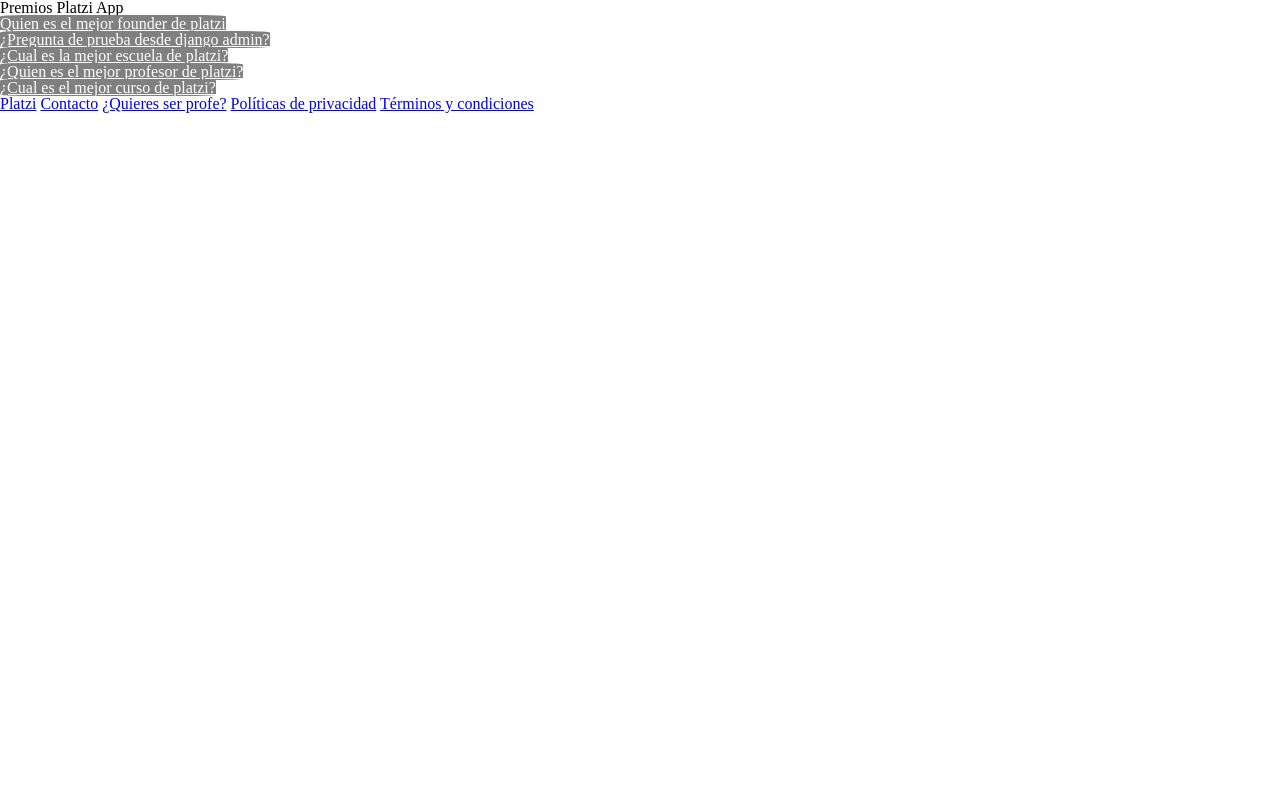
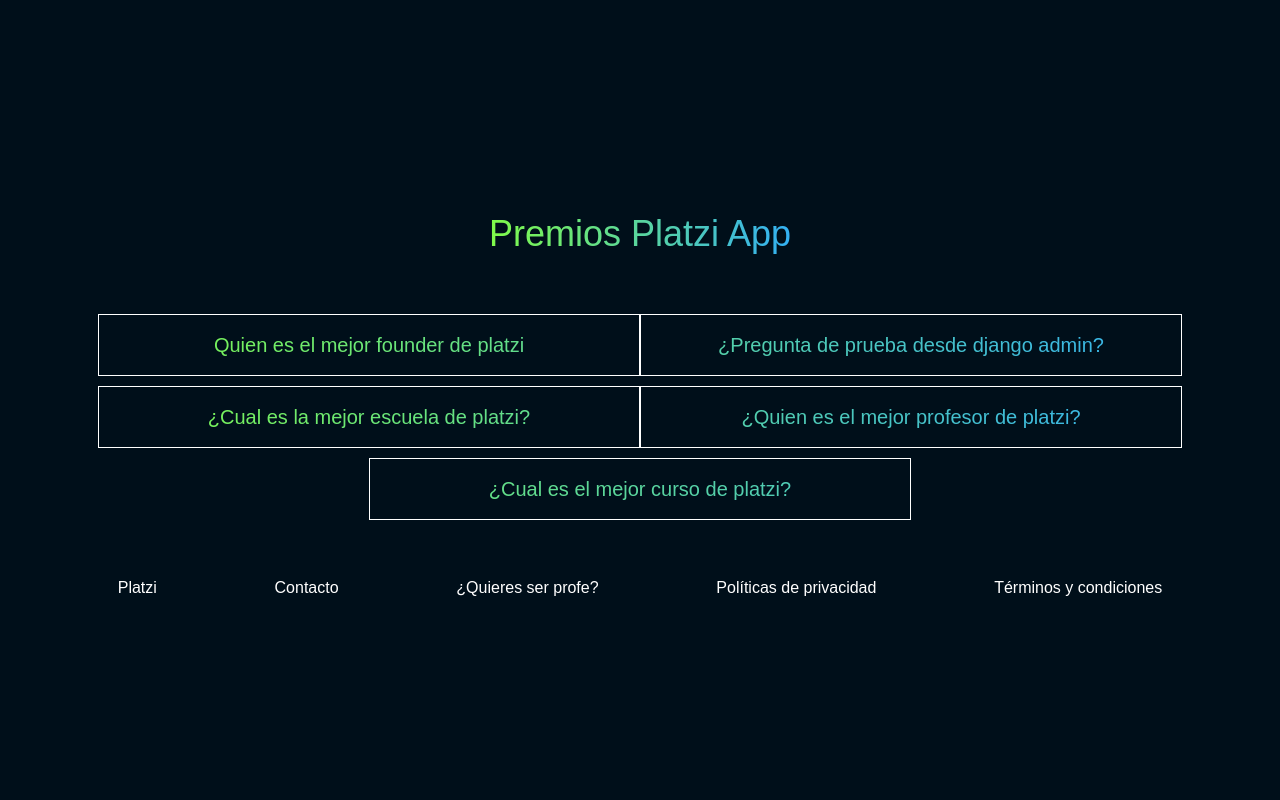
Before and after one commit to adrianhCoder/Django-platzi, a Django app: page /polls/ in a window 1280 px wide. Run offline with Django 4.2, Linux system fonts and the light colour scheme; data comes from the database, SQL or seed files in the repository.

Commit message:
Index page ready & beautiful!

```diff
--- a/premiosplatziapp/polls/static/polls/style.css
+++ b/premiosplatziapp/polls/static/polls/style.css
@@ -1,16 +1,63 @@
-li a{
-    color : white;
-}
-li a:link, a:visited, a:focus {
-    border-radius: 10%;
-    background: gray;
+body, header, ul, li, footer {
+    align-items: center;
+    display: flex;
+    justify-content: center;
 }
 
-li  a:hover {
-    background: orange;
+header, ul {
+    background: linear-gradient(
+        to right,
+        hsl(98, 100%, 62%),
+        hsl(204, 100%,  59%)
+    );
+    -webkit-background-clip: text;
+    -webkit-text-fill-color: transparent;
+    text-align: center;
 }
 
-li  a:active {
-    background: red;
+body {
+    margin: 0; /* Reset margin to eliminate unwanted spacing */
+    display: flex; /* Set display to flex for the body */
+    min-height: 100vh; /* Use min-height instead of height */
+   background: hsl(204, 100%, 5%);
+   flex-direction: column;
+   font-family: Arial, Helvetica, sans-serif;
+   height: 100vh;
+}
+
+header {
+    color: #71622d;
+    font-size: 36px; /* Decreased font size */
+    height: 120px; /* Increased height */
+    padding: 20px; /* Adjusted padding for better visibility */
+    display: flex; /* Add display flex for centering content */
+    align-items: center; /* Center content vertically */
+    justify-content: center; /* Center content horizontally */
+}
+ul {
+    list-style: none; /* Remove default list styles */
+    margin: 0; /* Reset margin to eliminate unwanted spacing */
+    padding: 0; /* Reset padding to eliminate unwanted spacing */
+    flex-wrap: wrap; /* Wrap items onto new lines when they exceed container width */
+    justify-content: center; /* Center items horizontally */
+}
+
+li {
+    border: 1px solid white;
+    font-size: 20px; /* Decreased font size */
+    margin-bottom: 10px; /* Decreased margin */
+    padding: 20px; /* Decreased padding */
+    width: 500px;
+}
+
+
+a {
     color: white;
+    text-decoration: none;
 }
+
+footer {
+    justify-content: space-evenly;
+    padding: 50px 0;
+    width: 100vw;
+}
```
